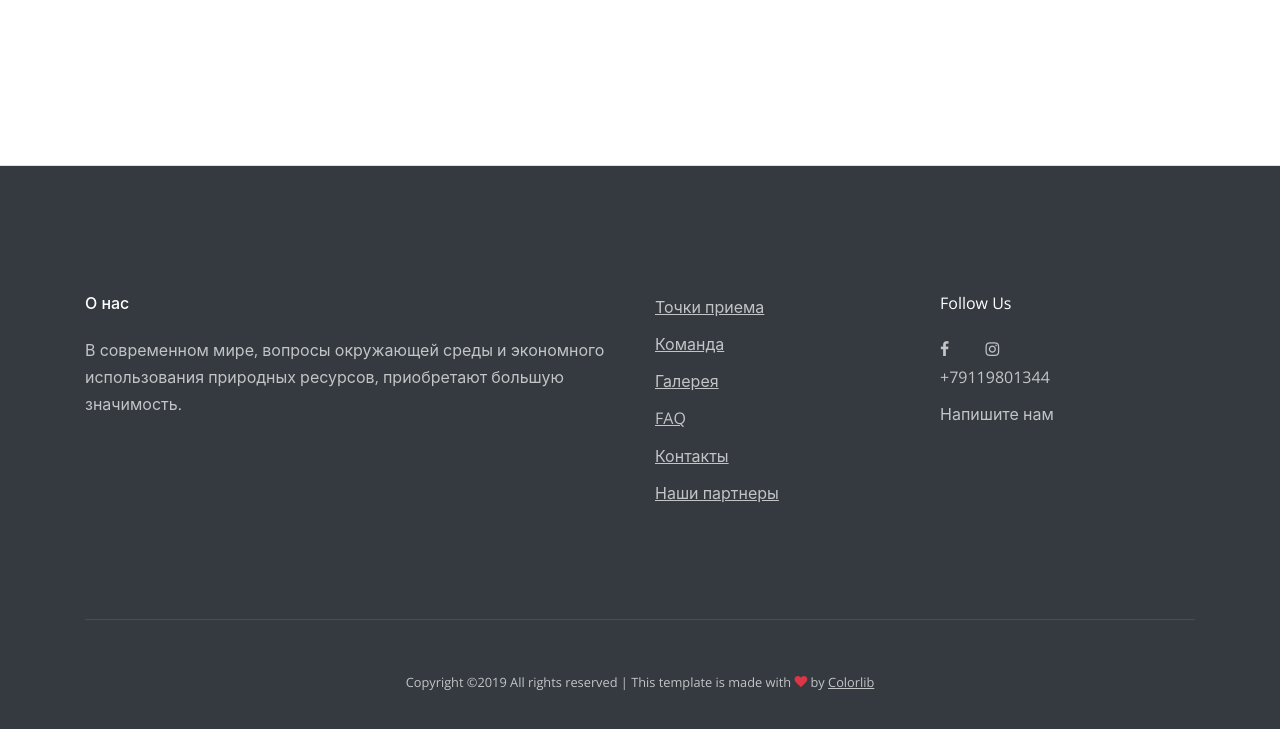
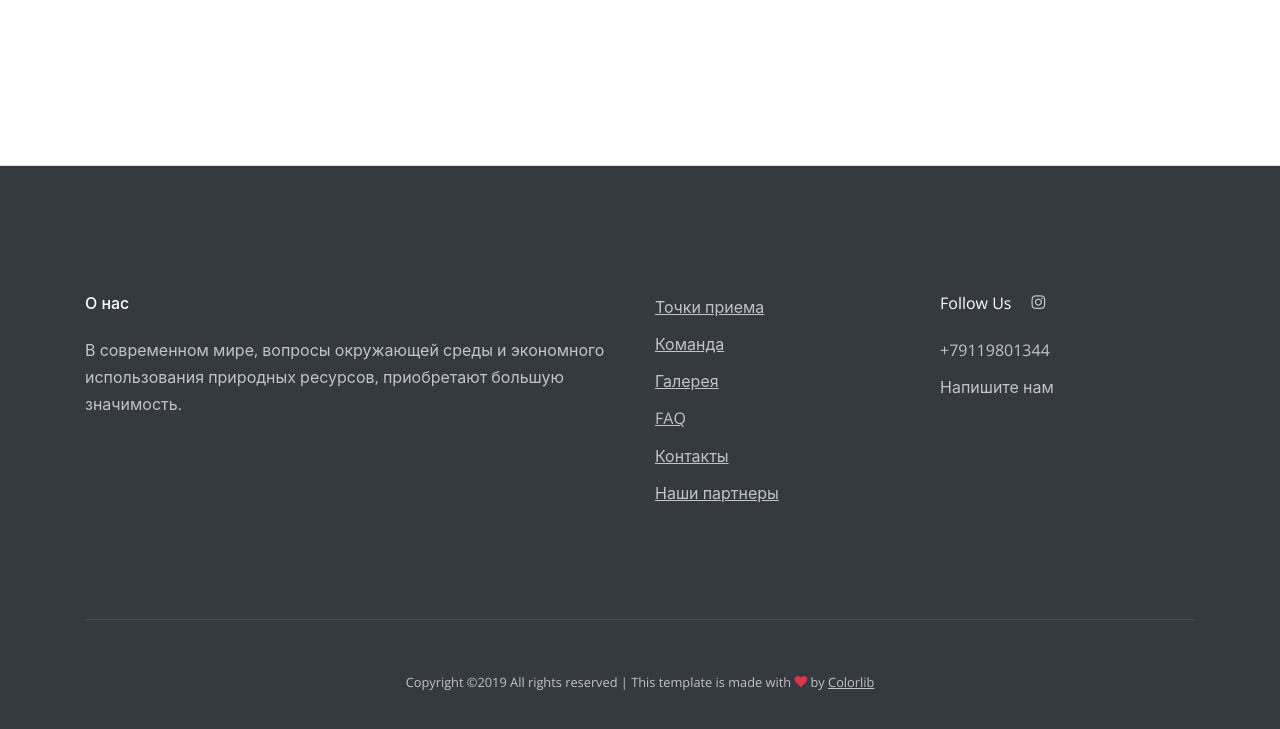
Before and after one commit to msdm83/reglass, a plain HTML site: page index.html in a window 1280 px wide. Shown: the part 8142-8871 px from the top of the page. Drawn offline with nearby package versions, Linux system fonts and the light colour scheme; files whose address does not match are found by name.

Commit message:
Remove facebook icon

```diff
--- a/index.html
+++ b/index.html
@@ -533,9 +533,9 @@
             </ul>
           </div>
           <div class="col-md-3 footer-social">
-            <h2 class="footer-heading mb-4">Follow Us</h2>
-            <a href="#" class="pl-0 pr-3"><span class="icon-facebook"></span></a>
-            <a href="https://www.instagram.com/steklovozikspb/" class="pl-3 pr-3"><span class="icon-instagram"></span></a>
+            <h2 class="footer-heading mb-4">Follow Us <a href="https://www.instagram.com/steklovozikspb/" class="pl-3 pr-3"><span class="icon-instagram"></span></a></h2>
+            <!--a href="#" class="pl-0 pr-3"><span class="icon-facebook"></span></a-->
+
             <ul class="list-unstyled">
               <li><a href="tel:+79119801344">+79119801344</a></li>
               <li><a href="mailto:fvl71@mail.ru">Напишите нам</a></li>
```
